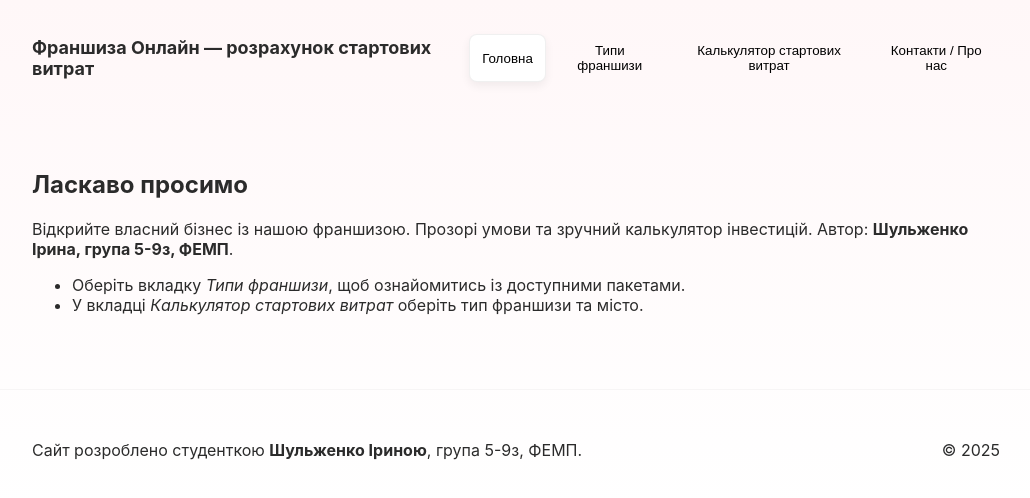
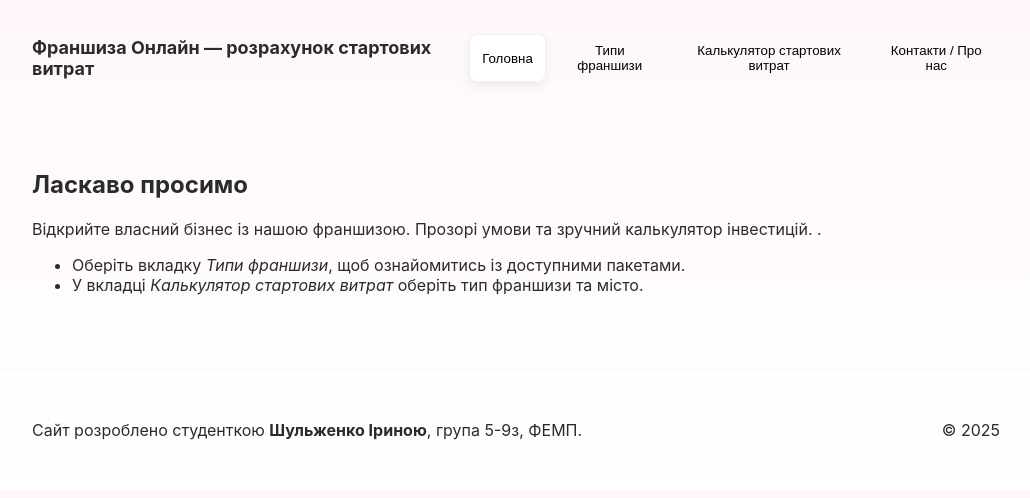
Before and after one commit to IrynaShulzhenko/franchise-site, a plain HTML site: page index.html in a window 1280 px wide. Shown: the whole page, without its empty margins (124-1154 px from the left). Drawn offline with Linux system fonts and the light colour scheme.

Commit message:
Update index.html

```diff
--- a/index.html
+++ b/index.html
@@ -24,7 +24,7 @@
   <main class="container">
     <section id="home" class="tab active">
       <h2>Ласкаво просимо</h2>
-      <p>Відкрийте власний бізнес із нашою франшизою. Прозорі умови та зручний калькулятор інвестицій.  Автор: <strong>Шульженко Ірина, група 5-9з, ФЕМП</strong>.</p>
+      <p>Відкрийте власний бізнес із нашою франшизою. Прозорі умови та зручний калькулятор інвестицій. </strong>.</p>
       <ul>
         <li>Оберіть вкладку <em>Типи франшизи</em>, щоб ознайомитись із доступними пакетами.</li>
         <li>У вкладці <em>Калькулятор стартових витрат</em> оберіть тип франшизи та місто.</li>
```
